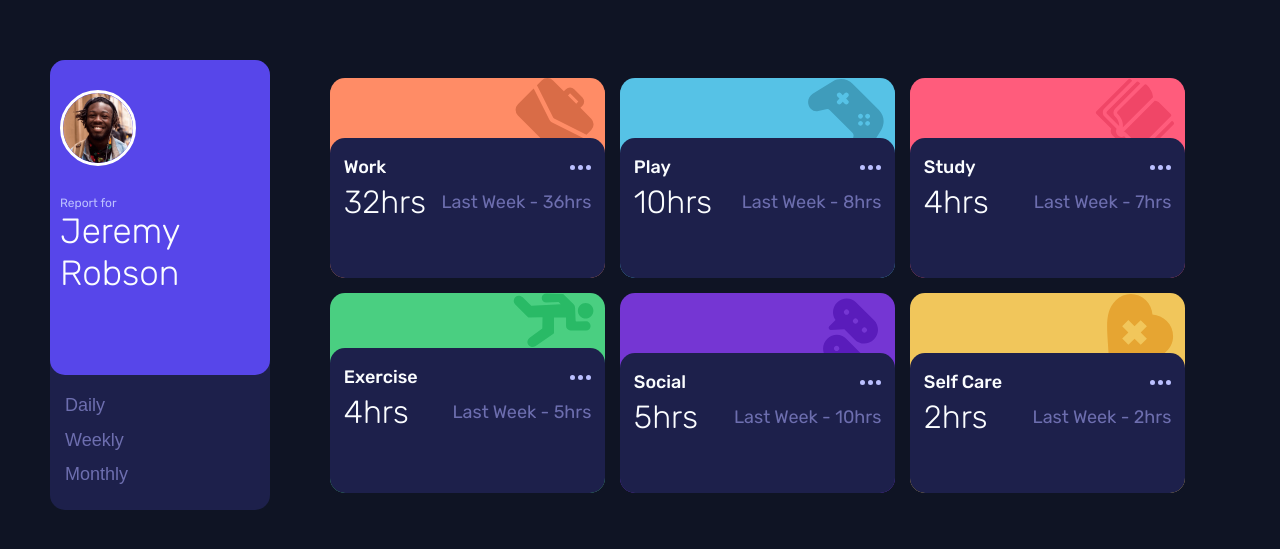
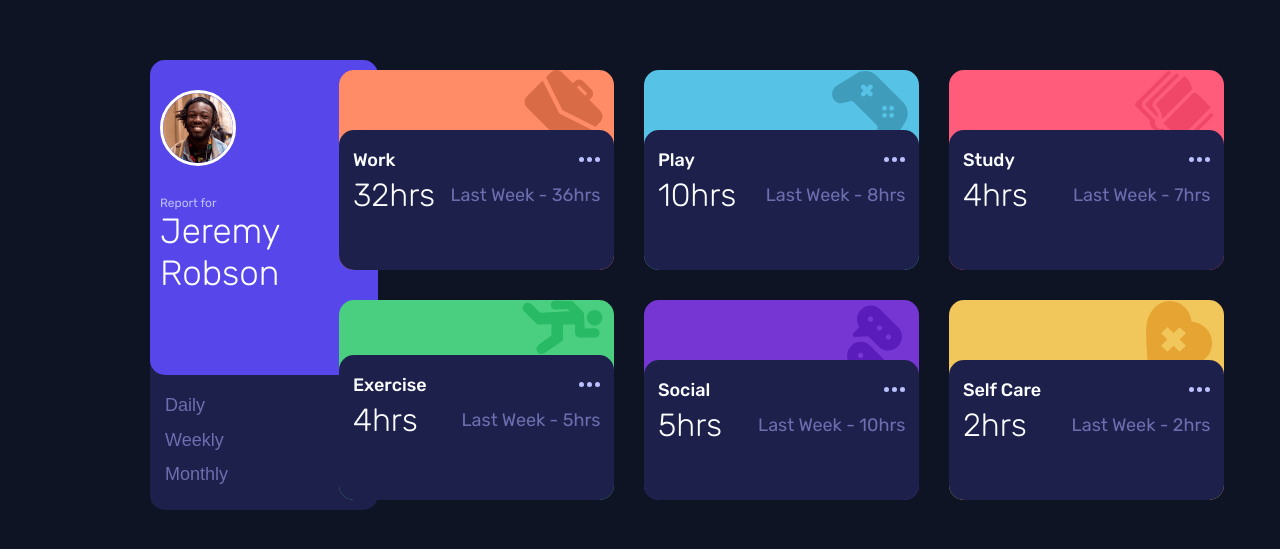
Before and after one commit to thiagoRibasMiranda/Time-tracking-dashboard, a React (Create React App) app: page / in a window 1280 px wide. Shown: the part 165-714 px from the top of the page. Built offline with nearby package versions, Linux system fonts and the light colour scheme.

Commit message:
style: added desktop design App

```diff
--- a/src/App.css
+++ b/src/App.css
@@ -33,10 +33,14 @@
     justify-content: center;
     height: 100vh;
     padding: 50px;
+    padding-left: 150px;
+    gap: 0px;
   }
 
   .CardsActivies {
     flex-direction: row;
     flex-wrap: wrap;
+    gap: 30px;
+    margin-left: -45px;
   }
 }
```
